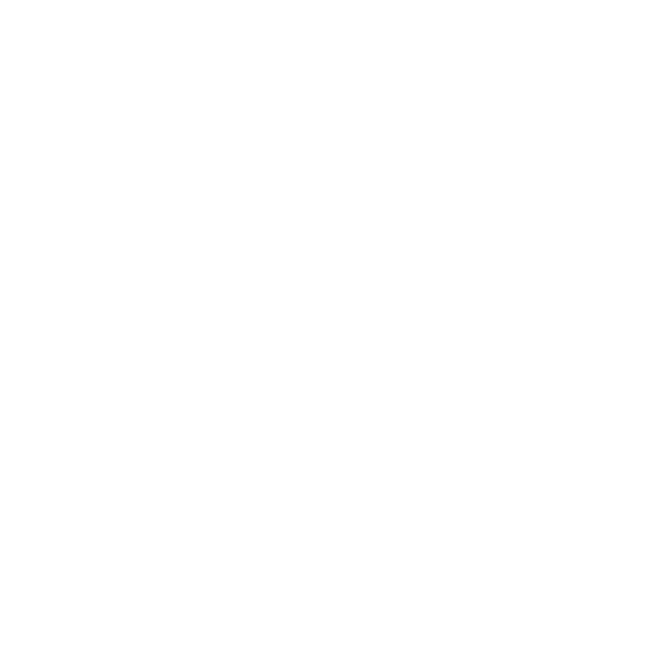
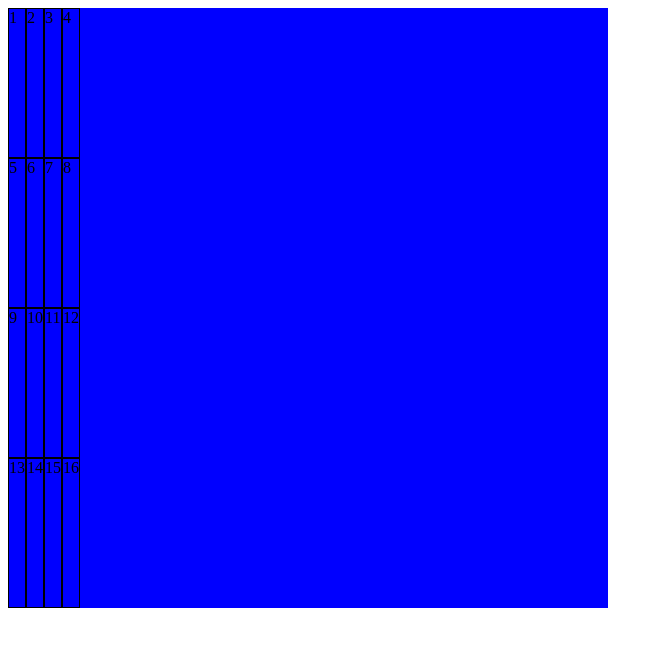
Before and after one commit to EjembiEmmanuel/Etch-A-Sketch, a plain HTML site: page index.html in a window 1280 px wide. Shown: the whole page, without its empty margins (0-663 px from the left). Drawn offline with Linux system fonts and the light colour scheme.

Commit message:
Major push after migrating from VBox to DualBoot

```diff
--- a/script.js
+++ b/script.js
@@ -0,0 +1,19 @@
+body = document.getElementsByTagName('body')[0];
+
+const container = document.createElement('div');
+container.style.cssText = "background-color: blue; display: flex; height: 600px; width: 600px;";
+
+const grid = document.createElement('div');
+grid.classList.add('grid');
+grid.style.cssText = "disply: grid; grid-template-columns: 4;";
+
+for(let i = 1; i <= 16; i++) {
+    const gridItem = document.createElement('div');
+    gridItem.textContent = `${i}`;
+    gridItem.style.cssText = "border: 1px solid black;";
+    grid.appendChild(gridItem);
+}
+
+container.appendChild(grid);
+
+body.appendChild(container);
--- a/style.css
+++ b/style.css
@@ -0,0 +1,5 @@
+.grid {
+    display: grid;
+    grid-template-columns: auto auto auto auto;
+    grid-template-rows: auto auto auto auto;
+}
```
Also changed, not shown: index.html (+0 -4 lines).
